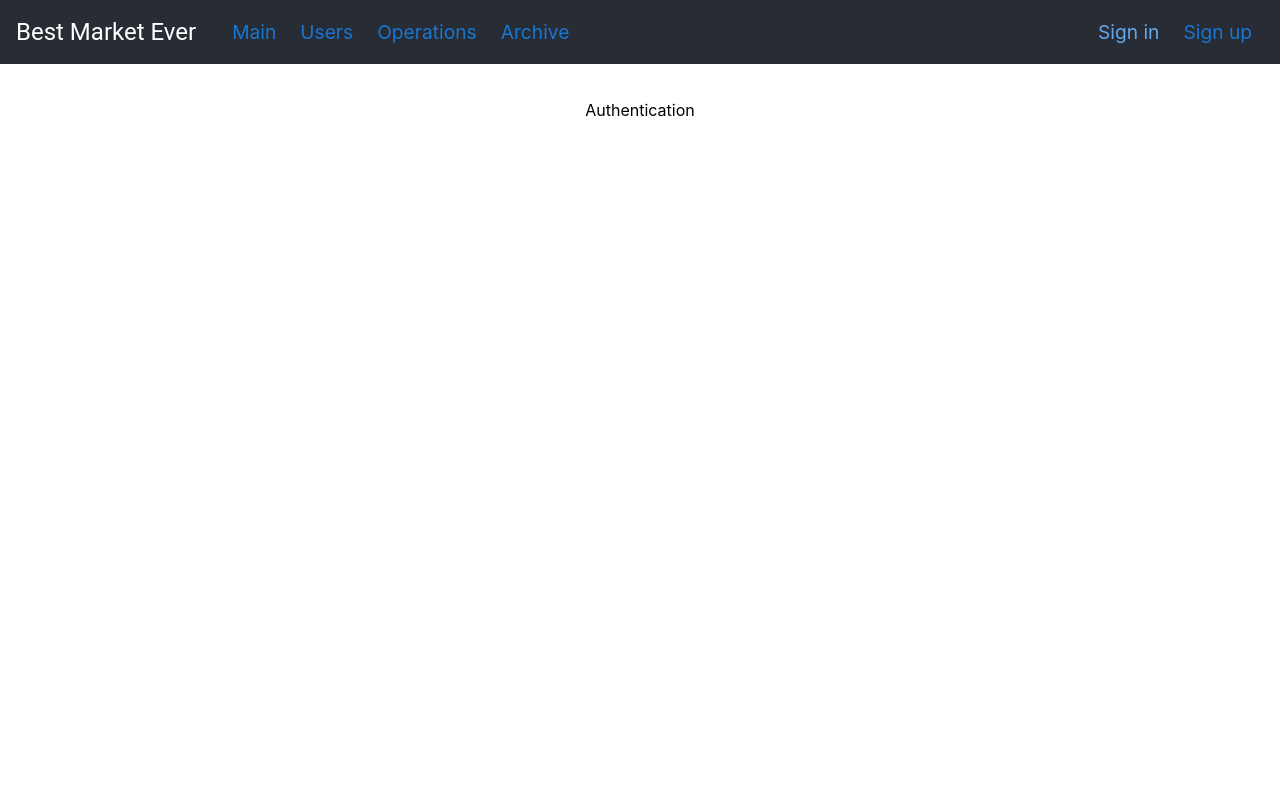
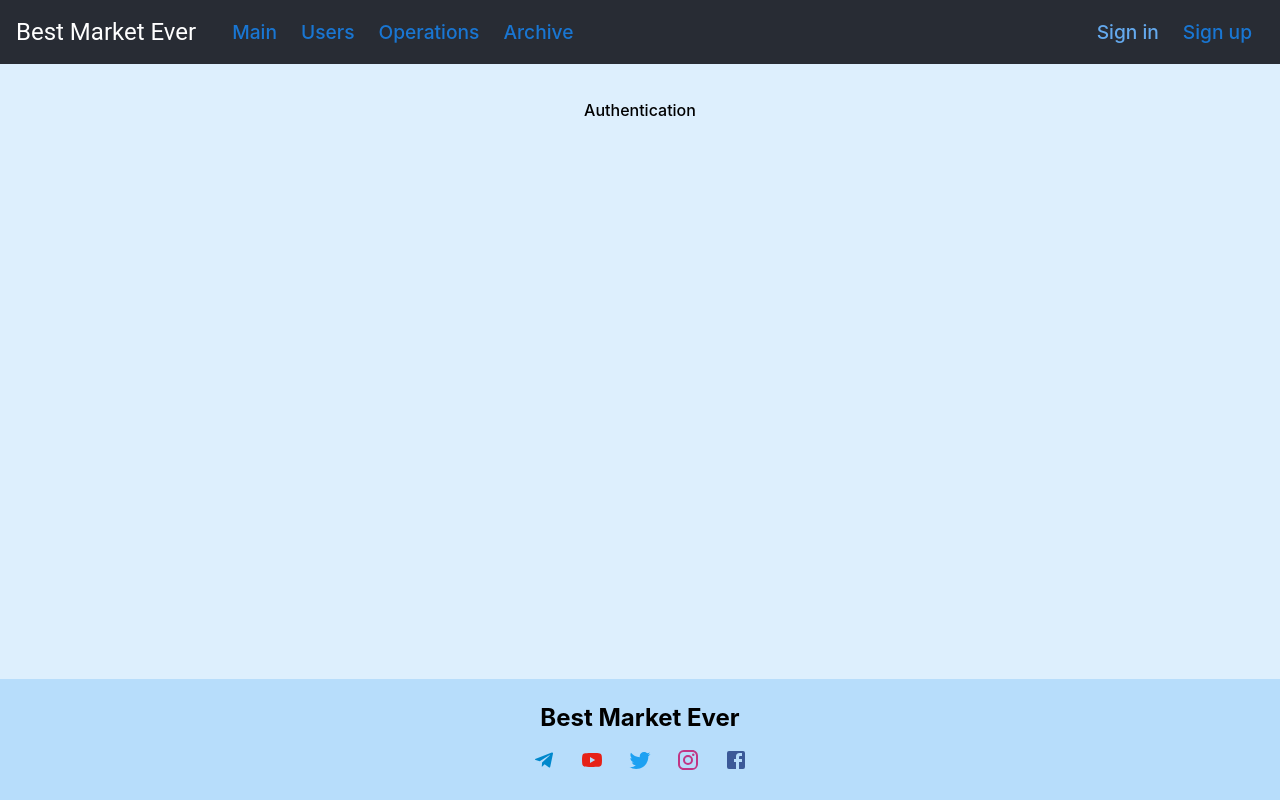
Before and after one commit to MaksimKazak/best-market-ever, a React (Create React App) app in the folder client/: page /authentication in a window 1280 px wide. Built offline with nearby package versions, Linux system fonts and the light colour scheme.

Commit message:
Add footer

```diff
--- a/client/src/assets/styles/App.sass
+++ b/client/src/assets/styles/App.sass
@@ -1,8 +1,20 @@
 $blue-color: #1976d2
-$darkest-blue: #282c34
+$darkest-grey: #282c34
+$light-blue: #cfe8fc
 
 @import "Header.sass"
 @import "Link.sass"
+@import "MainPage.sass"
+@import "AppFooter.sass"
 
 .App
   text-align: center
+  background-color: lighten($light-blue, 3%)
+  min-height: 100vh
+  font-weight: 500
+  display: flex
+  flex-direction: column
+
+.main-container
+  margin-bottom: 36px
+  margin-top: 36px
--- /dev/null
+++ b/client/src/assets/styles/AppFooter.sass
@@ -0,0 +1,30 @@
+.app-footer
+  margin-top: auto
+  padding: 24px
+  background-color: darken($light-blue, 5%)
+  display: flex
+  flex-direction: column
+  align-items: center
+
+.social-icon
+  padding: 0 12px 0 12px
+
+.telegram-icon
+  color: #0088cc
+
+.youtube-icon
+  color: #e62117
+
+.twitter-icon
+  color: #1DA1F2
+
+.instagram-icon
+  color: #C13584
+
+.facebook-icon
+  color: #3b5998
+
+.app-footer-header
+  margin: 0 0 16px 0
+  font-size: 1.5rem
+  font-weight: 700
--- a/client/src/assets/styles/Header.sass
+++ b/client/src/assets/styles/Header.sass
@@ -1,12 +1,11 @@
 .App-header
-    background-color: $darkest-blue
+    background-color: $darkest-grey
     padding: 16px
     display: flex
     align-items: center
     justify-content: space-between
     font-size: 1.5rem
     color: white
-    margin-bottom: 36px
 
 .header-left
     display: flex
--- /dev/null
+++ b/client/src/assets/styles/MainPage.sass
@@ -0,0 +1 @@
+.main-page
--- a/client/src/components/App.js
+++ b/client/src/components/App.js
@@ -3,17 +3,20 @@ import '../assets/styles/App.sass';
 import { BrowserRouter as Router, Route, Switch } from 'react-router-dom';
 
 import Header from './elements/Header';
+import Footer from './elements/Footer';
 import Main from './pages/Main';
 import Users from './pages/Users';
 import Operations from './pages/Operations';
 import Registration from './pages/Registration';
 import Authentication from './pages/Authentication';
+import Container from "@material-ui/core/Container";
 
 function App() {
   return (
     <Router>
       <div className="App">
         <Header />
+        <Container className='main-container'>
           <Switch>
               <Route path='/' exact component={Main}/>
               <Route path='/users' component={Users}/>
@@ -24,6 +27,8 @@ function App() {
                 404 Error
               </Route>
           </Switch>
+        </Container>
+        <Footer />
       </div>
     </Router>
   );
--- /dev/null
+++ b/client/src/components/elements/Footer.js
@@ -0,0 +1,24 @@
+import React from 'react';
+
+import TelegramIcon from '@material-ui/icons/Telegram';
+import YouTubeIcon from '@material-ui/icons/YouTube';
+import TwitterIcon from '@material-ui/icons/Twitter';
+import InstagramIcon from '@material-ui/icons/Instagram';
+import FacebookIcon from '@material-ui/icons/Facebook';
+
+function Header() {
+  return (
+    <footer className="app-footer">
+      <h3 className='app-footer-header'>Best Market Ever</h3>
+      <nav>
+        <TelegramIcon className='social-icon telegram-icon'/>
+        <YouTubeIcon className='social-icon youtube-icon'/>
+        <TwitterIcon className='social-icon twitter-icon'/>
+        <InstagramIcon className='social-icon instagram-icon'/>
+        <FacebookIcon className='social-icon facebook-icon'/>
+      </nav>
+    </footer>
+  );
+}
+
+export default Header;
--- a/client/src/components/pages/Main.js
+++ b/client/src/components/pages/Main.js
@@ -1,7 +1,11 @@
 import React from 'react';
 
 function Main() {
-  return <div>Main</div>;
+  return (
+    <div className='main-page'>
+      This application allows you to do one of the most important things - buy imaginary wood, iron and oil.
+    </div>
+  );
 }
 
 export default Main;
```
Lines whose indentation alone changed are shown as unchanged.
